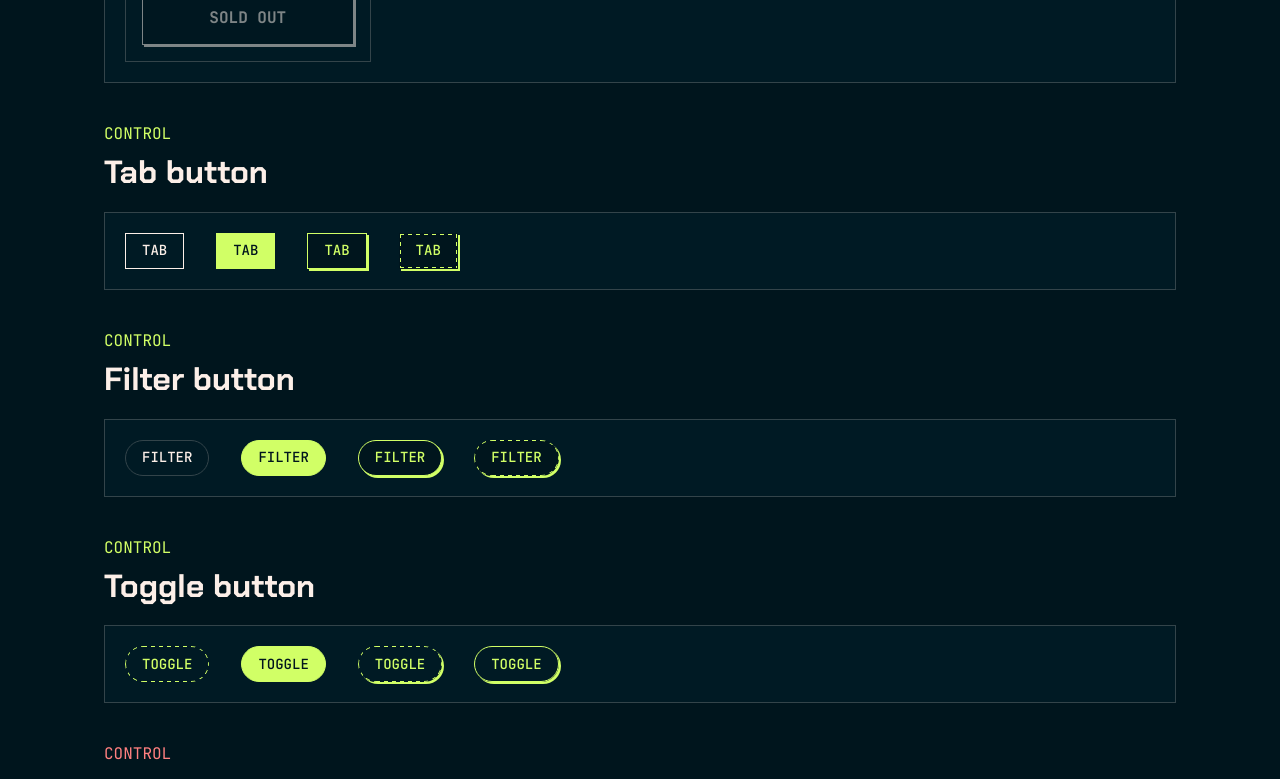
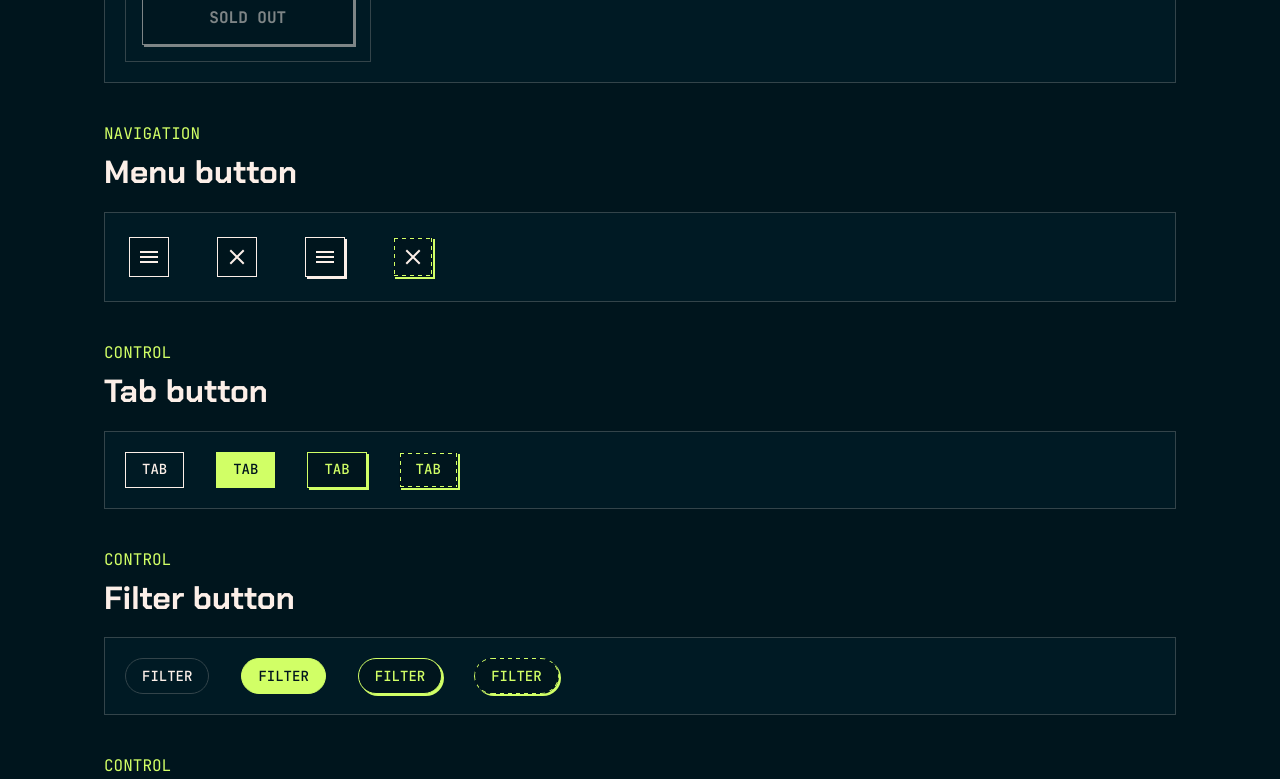
Before and after one commit to brandeth/tech-conference, a Nuxt app: page /design-system in a window 1280 px wide. Shown: the part 720-1499 px from the top of the page. Built offline with nearby package versions, Linux system fonts and the light colour scheme.

Commit message:
added menu variant for the button component.

```diff
--- a/app/components/Button.vue
+++ b/app/components/Button.vue
@@ -25,7 +25,7 @@
 withDefaults(
   defineProps<{
     type?: 'button' | 'submit' | 'reset'
-    variant?: 'primary' | 'primary-light' | 'control-tab' | 'control-filter' | 'control-toggle' | 'control-clear'
+    variant?: 'primary' | 'primary-light' | 'menu' | 'control-tab' | 'control-filter' | 'control-toggle' | 'control-clear'
     selected?: boolean
     active?: boolean
   }>(),
@@ -96,6 +96,38 @@ withDefaults(
   --button-focus-color: var(--color-brand-neutral-100);
   --button-focus-ring-color: var(--color-brand-green-200);
   --button-active-shadow-color: var(--color-brand-neutral-600);
+}
+
+.button--menu {
+  --button-height: 40px;
+  --button-width: 40px;
+  --button-padding: 0;
+  --button-background: var(--color-brand-neutral-900);
+  --button-border-color: var(--color-brand-neutral-100);
+  --button-color: var(--color-brand-neutral-100);
+  --button-shadow-color: transparent;
+  --button-shadow: none;
+  --button-hover-background: var(--color-brand-neutral-900);
+  --button-hover-border-color: var(--color-brand-neutral-100);
+  --button-hover-color: var(--color-brand-neutral-100);
+  --button-hover-shadow: 2px 2px 0 var(--color-brand-neutral-100);
+  --button-hover-shadow-color: var(--color-brand-neutral-100);
+  --button-focus-background: var(--color-brand-neutral-900);
+  --button-focus-color: var(--color-brand-neutral-100);
+  --button-focus-ring-color: var(--color-brand-green-200);
+  --button-active-shadow-color: transparent;
+  width: var(--button-width);
+  min-width: var(--button-width);
+}
+
+.button--menu :deep(svg) {
+  width: 24px;
+  height: 24px;
+  flex: 0 0 auto;
+}
+
+.button--menu:active {
+  box-shadow: none;
 }
 
 .button--primary,
--- a/app/pages/design-system.vue
+++ b/app/pages/design-system.vue
@@ -40,6 +40,39 @@
               {{ example.text }}
             </Button>
           </article>
+        </div>
+      </section>
+
+      <section class="grid gap-5">
+        <div class="grid gap-2">
+          <p class="text-preset-5 text-[var(--color-brand-green-200)]">Navigation</p>
+          <h2 class="text-preset-2">Menu button</h2>
+        </div>
+
+        <div class="flex flex-wrap items-center gap-12 border border-[var(--color-brand-neutral-600)] bg-[var(--color-brand-neutral-800)] p-6">
+          <Button variant="menu" aria-label="Open menu">
+            <svg viewBox="0 0 24 24" aria-hidden="true" focusable="false">
+              <path d="M4 7h16M4 12h16M4 17h16" fill="none" stroke="currentColor" stroke-linecap="square" stroke-width="2" />
+            </svg>
+          </Button>
+
+          <Button variant="menu" aria-label="Close menu">
+            <svg viewBox="0 0 24 24" aria-hidden="true" focusable="false">
+              <path d="m6 6 12 12M18 6 6 18" fill="none" stroke="currentColor" stroke-linecap="square" stroke-width="2" />
+            </svg>
+          </Button>
+
+          <Button variant="menu" class="menu-hover-demo" aria-label="Open menu hover state">
+            <svg viewBox="0 0 24 24" aria-hidden="true" focusable="false">
+              <path d="M4 7h16M4 12h16M4 17h16" fill="none" stroke="currentColor" stroke-linecap="square" stroke-width="2" />
+            </svg>
+          </Button>
+
+          <Button variant="menu" class="menu-focus-demo" aria-label="Close menu focus state">
+            <svg viewBox="0 0 24 24" aria-hidden="true" focusable="false">
+              <path d="m6 6 12 12M18 6 6 18" fill="none" stroke="currentColor" stroke-linecap="square" stroke-width="2" />
+            </svg>
+          </Button>
         </div>
       </section>
 
@@ -182,6 +215,12 @@ const usageExample = `<Button>Get tickets</Button>
   View talk ->
 </Button>
 
+<Button variant="menu" aria-label="Open menu">
+  <svg viewBox="0 0 24 24" aria-hidden="true" focusable="false">
+    <path d="M4 7h16M4 12h16M4 17h16" fill="none" stroke="currentColor" stroke-linecap="square" stroke-width="2" />
+  </svg>
+</Button>
+
 <Button variant="control-tab" selected>
   Agenda
 </Button>
@@ -213,6 +252,45 @@ const usageExample = `<Button>Get tickets</Button>
   border-color: var(--color-brand-green-200);
   color: var(--color-brand-green-200);
   box-shadow: 2px 2px 0 var(--color-brand-green-200);
+}
+
+.menu-hover-demo {
+  background: var(--color-brand-neutral-900) !important;
+  border-color: var(--color-brand-neutral-100) !important;
+  color: var(--color-brand-neutral-100) !important;
+  box-shadow: 2px 2px 0 var(--color-brand-neutral-100) !important;
+}
+
+.menu-focus-demo {
+  border-color: transparent !important;
+  background:
+    repeating-linear-gradient(
+        to right,
+        var(--color-brand-green-200) 0 4px,
+        transparent 4px 8px
+      )
+      top left / 100% 1px no-repeat,
+    repeating-linear-gradient(
+        to right,
+        var(--color-brand-green-200) 0 4px,
+        transparent 4px 8px
+      )
+      bottom left / 100% 1px no-repeat,
+    repeating-linear-gradient(
+        to bottom,
+        var(--color-brand-green-200) 0 4px,
+        transparent 4px 8px
+      )
+      top left / 1px 100% no-repeat,
+    repeating-linear-gradient(
+        to bottom,
+        var(--color-brand-green-200) 0 4px,
+        transparent 4px 8px
+      )
+      top right / 1px 100% no-repeat,
+    var(--color-brand-neutral-900) !important;
+  color: var(--color-brand-neutral-100) !important;
+  box-shadow: 2px 2px 0 var(--color-brand-green-200) !important;
 }
 
 .control-tab-focus-demo {
```
Also changed, not shown: 1 other file (tests, documents, lock files or other folders).
